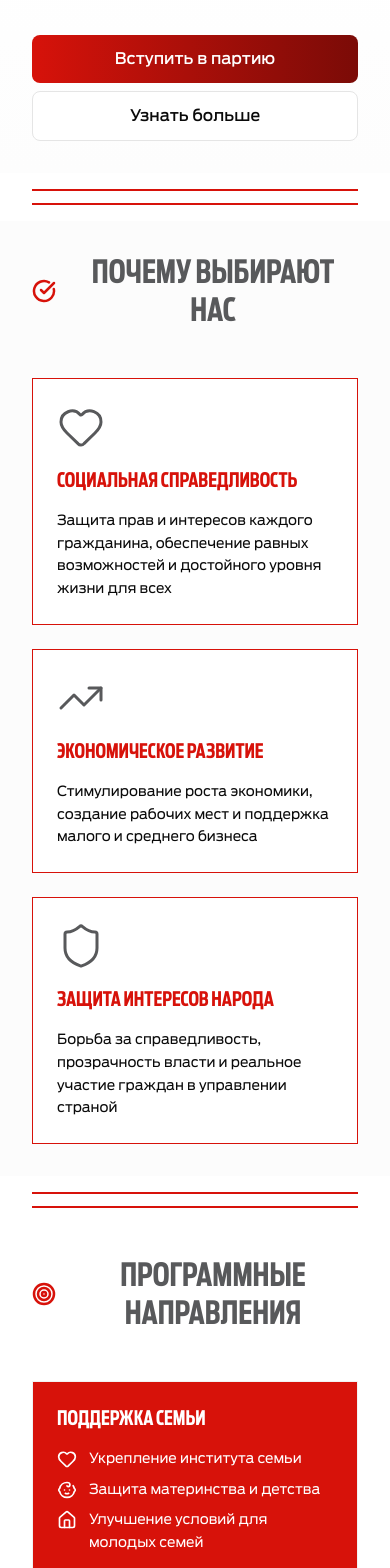
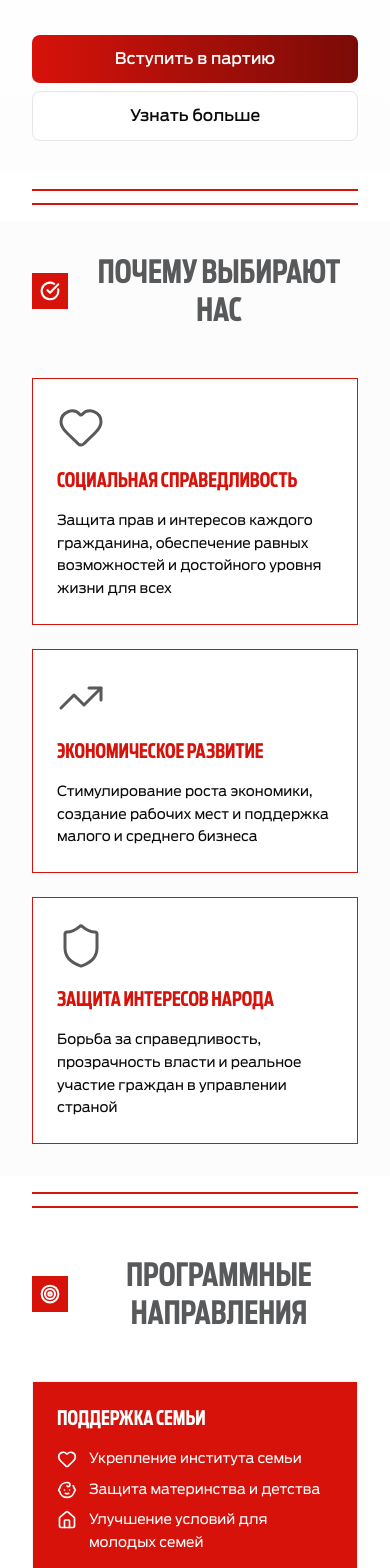
Before and after one commit to dmitriyhajrulin03-ctrl/psrm, a Next.js app: page / in a window 390 px wide. Shown: the part 432-2000 px from the top of the page. Built offline with nearby package versions, Linux system fonts and the light colour scheme.

Commit message:
Change section icons to white in red square boxes

```diff
--- a/sections/features/features-section.tsx
+++ b/sections/features/features-section.tsx
@@ -25,7 +25,9 @@ export function FeaturesSection() {
       <div className="container mx-auto max-w-screen-2xl px-8 md:px-16 lg:px-32 xl:px-48 2xl:px-64">
         <div className="mb-fluid-xl">
           <div className="flex items-center gap-3 md:gap-4 text-center md:text-left">
-            <CheckCircle className="h-6 w-6 md:h-8 md:w-8 text-[#D7120A] flex-shrink-0" strokeWidth={2.5} />
+            <div className="bg-[#D7120A] p-2 md:p-2.5 flex-shrink-0 flex items-center justify-center">
+              <CheckCircle className="h-5 w-5 md:h-6 md:w-6 text-white" strokeWidth={2.5} />
+            </div>
             <h2 className="text-[#58595B] font-extra-condensed uppercase text-fluid-3xl md:text-fluid-4xl font-bold">
               Почему выбирают нас
             </h2>
--- a/sections/pricing/pricing-section.tsx
+++ b/sections/pricing/pricing-section.tsx
@@ -42,7 +42,9 @@ export function PricingSection() {
       <div className="container mx-auto max-w-screen-2xl px-8 md:px-16 lg:px-32 xl:px-48 2xl:px-64">
         <div className="mb-fluid-xl">
           <div className="flex items-center gap-3 md:gap-4 text-center md:text-left">
-            <MessageSquare className="h-6 w-6 md:h-8 md:w-8 text-[#D7120A] flex-shrink-0" strokeWidth={2.5} />
+            <div className="bg-[#D7120A] p-2 md:p-2.5 flex-shrink-0 flex items-center justify-center">
+              <MessageSquare className="h-5 w-5 md:h-6 md:w-6 text-white" strokeWidth={2.5} />
+            </div>
             <h2 className="text-[#58595B] font-extra-condensed uppercase text-fluid-3xl md:text-fluid-4xl font-bold">
               Цитаты лидеров
             </h2>
--- a/sections/testimonials/testimonials-section.tsx
+++ b/sections/testimonials/testimonials-section.tsx
@@ -170,7 +170,9 @@ export function TestimonialsSection() {
       <div className="container mx-auto max-w-screen-2xl px-8 md:px-16 lg:px-32 xl:px-48 2xl:px-64">
         <div className="mb-fluid-xl">
           <div className="flex items-center gap-3 md:gap-4 text-center md:text-left">
-            <Target className="h-6 w-6 md:h-8 md:w-8 text-[#D7120A] flex-shrink-0" strokeWidth={2.5} />
+            <div className="bg-[#D7120A] p-2 md:p-2.5 flex-shrink-0 flex items-center justify-center">
+              <Target className="h-5 w-5 md:h-6 md:w-6 text-white" strokeWidth={2.5} />
+            </div>
             <h2 className="text-[#58595B] font-extra-condensed uppercase text-fluid-3xl md:text-fluid-4xl font-bold">
               Программные направления
             </h2>
```
